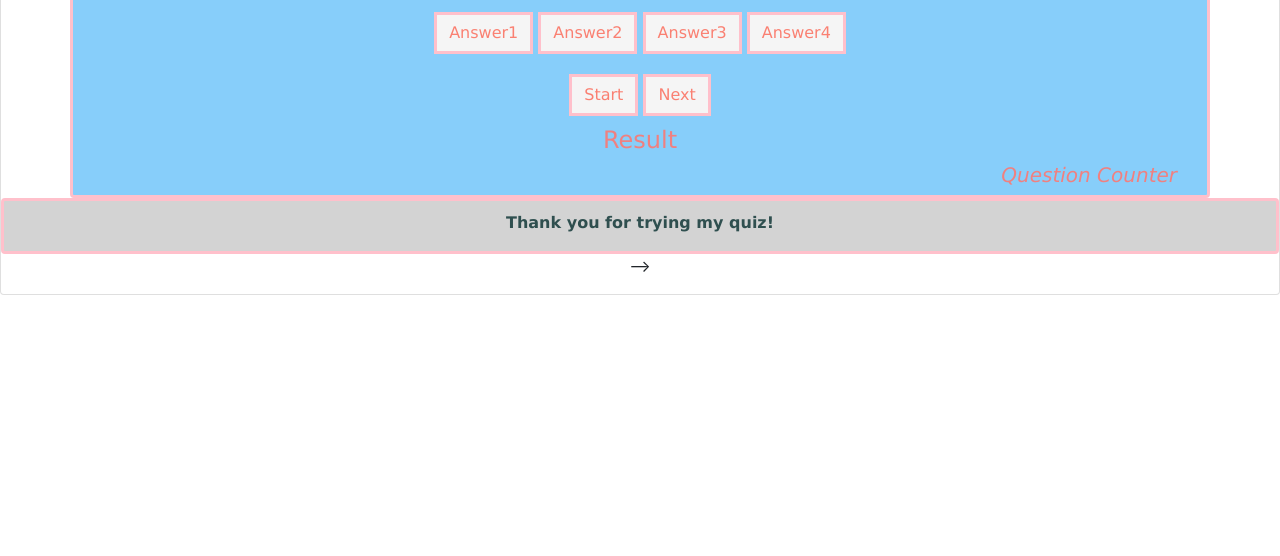
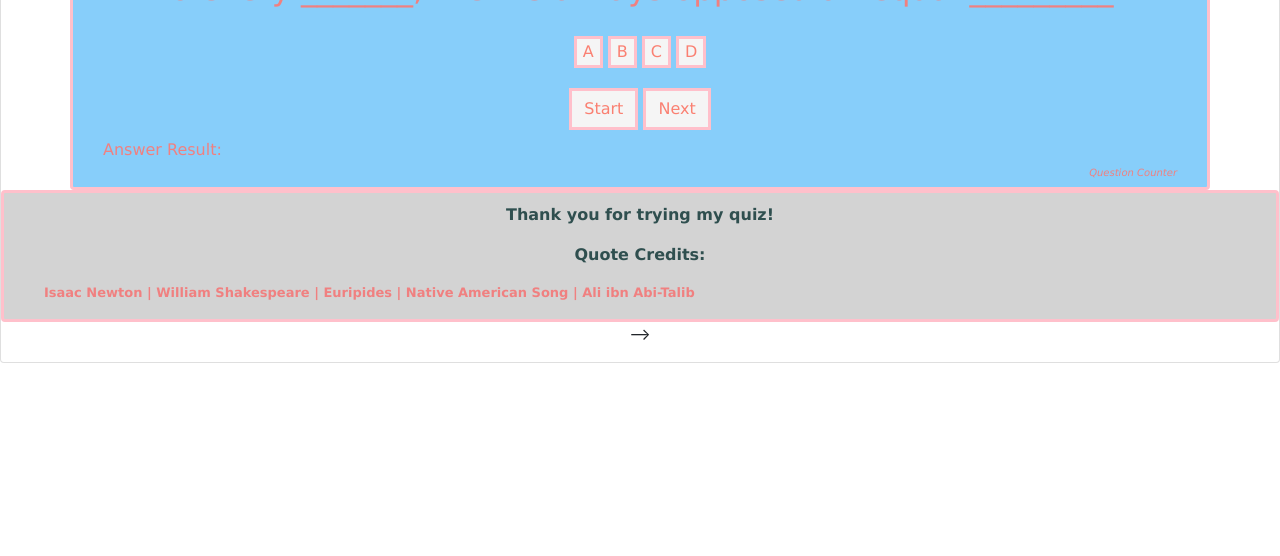
Before and after one commit to nataliemichelsen/Coding-Quiz, a plain HTML site: page index.html in a window 1280 px wide. Shown: the part 244-800 px from the top of the page. Drawn offline with nearby package versions, Linux system fonts and the light colour scheme.

Commit message:
Coding Quiz Commit 3

```diff
--- a/index.html
+++ b/index.html
@@ -8,7 +8,7 @@
     <link rel="stylesheet" href="https://stackpath.bootstrapcdn.com/bootstrap/4.4.1/css/bootstrap.min.css"
         integrity="sha384-Vkoo8x4CGsO3+Hhxv8T/Q5PaXtkKtu6ug5TOeNV6gBiFeWPGFN9MuhOf23Q9Ifjh" crossorigin="anonymous">
     <link rel="stylesheet" href="style.css">
-    <title>Coding Quiz</title>
+    <title>Coding Quiz - SMCIV4 Quotes</title>
 </head>
 
 <body>
@@ -24,18 +24,18 @@
         <div class="card text-center">
             <div class="card-header">
                 <h1 class="header" >
-                    Code Quiz
+                    Quotes Quiz
                 </h1>
             </div>
             <div class="container">
                 <div id="question-container" class="hide">
                     <div class="card-body">
-                        <div id="question"></div>
+                        <div id="question">Fill in the missing word(s):</div>
                         <div id="answers" class="btn-grid">
-                            <button class="btn">Answer1</button>
-                            <button class="btn">Answer2</button>
-                            <button class="btn">Answer3</button>
-                            <button class="btn">Answer4</button>
+                            <button class="btn1">A</button>
+                            <button class="btn2">B</button>
+                            <button class="btn3">C</button>
+                            <button class="btn4">D</button>
                         </div>
                     </div>
                     <div class="controls">
@@ -43,7 +43,7 @@
                         <button id="next-button" class="btn next-button">Next</button>
                     </div>
                     <div class="col-md-12">
-                        <h4 id="result">Result</h4>
+                        <h4 id="result">Answer Result:</h4>
                     </div>
                     <div class="col-md-12">
                         <h5 id="question-counter">Question Counter</h5>
@@ -52,6 +52,8 @@
             </div>
             <div class="footer">
                 <p>Thank you for trying my quiz!</p>
+                <p>Quote Credits:</p>
+                    <ol id="QC" >Isaac Newton | William Shakespeare | Euripides | Native American Song | Ali ibn Abi-Talib  </ol>
               </div>
     </body> -->
     <p id="demo"></p>
--- a/script.js
+++ b/script.js
@@ -1,38 +1,44 @@
 let questionArr = [
     {
-        question: "Question 1",
-        answers: ["answer1", "answer2", "answer3", "answer4"],
-        correctAnswer: "answer1"
+        question: "To every _______, their is always opposed an equal _________.",
+        answers: ["sister, brother", "country, hunter", "players, physics", "action, reaction"],
+        correctAnswer: "action, reaction"
     },
     {
-        question: "Question 2",
-        answers: ["answer1", "answer2", "answer3", "answer4"],
-        correctAnswer: "answer1"
+        question: "If ________ be the food of _______, play on.",
+        answers: ["music, love", "dairy, frogs", "grapes, toys", "laughter, life"],
+        correctAnswer: "music, love"
     },
     {
-        question: "Question 3",
-        answers: ["answer1", "answer2", "answer3", "answer4"],
-        correctAnswer: "answer1"
+        question: "The wisest men follow their own ___________.",
+        answers: ["mother", "direction", "leader", "fences"],
+        correctAnswer: "direction"
     },
     {
-        question: "Question 4",
-        answers: ["answer1", "answer2", "answer3", "answer4"],
-        correctAnswer: "answer1"
+        question: "We do not _________ the Earth from our ancestors, we ________ it from our children.",
+        answers: ["inherit, borrow", "take, return", "lead, make", "want, need"],
+        correctAnswer: "inherit, borrow"
     },
     {
-        question: "Question 5",
-        answers: ["answer1", "answer2", "answer3", "answer4"],
-        correctAnswer: "answer1"
+        question: "There is no wealth like ____________, no poverty like _____________.",
+        answers: ["apples, firewood", "horses, ice cream", "knowledge, ignorance", "basketball, popcorn"],
+        correctAnswer: "knowledge, ignorance"
     }
 ]
 
+// question: "Question 1",
+// answers: ["answer1", "answer2", "answer3", "answer4"],
+// correctAnswer: "answer1"
+
 var startButton = document.getElementById("")
+var nextButton = document.getElementById("")
 var questionDiv = document.getElementById("question")
 var answerDiv = document.getElementById("answers")
 var resultDiv = document.getElementById("result")
 var counterDiv = document.getElementById("question-counter")
 var quizDiv = document.getElementById("")
-var timeDiv = document.getElementById("time-score-counter")
+var timeDiv = document.getElementById("time-counter")
+var scoreDiv = document.getElementById("score-counter")
 
 let timer = 60;
 let qIndex = 0;
--- a/style.css
+++ b/style.css
@@ -11,6 +11,8 @@
 
 #question-counter {
     text-align: right;
+    font-size: 10px;
+    font-family: Verdana, Geneva, Tahoma, sans-serif;
 }
 
 #title-question-answer {
@@ -44,6 +46,42 @@
     border-style: solid;
 }
 
+.btn1 {
+    color: salmon;
+    background-color: whitesmoke;
+    border-width: thick;
+    border: pink;
+    border-radius: inherit;
+    border-style: solid;
+}
+
+.btn2 {
+    color: salmon;
+    background-color: whitesmoke;
+    border-width: thick;
+    border: pink;
+    border-radius: inherit;
+    border-style: solid;
+}
+
+.btn3 {
+    color: salmon;
+    background-color: whitesmoke;
+    border-width: thick;
+    border: pink;
+    border-radius: inherit;
+    border-style: solid;
+}
+
+.btn4 {
+    color: salmon;
+    background-color: whitesmoke;
+    border-width: thick;
+    border: pink;
+    border-radius: inherit;
+    border-style: solid;
+}
+
 .header {
     color: lightcoral;
 }
@@ -66,6 +104,9 @@
 
 #result {
     padding-top: 10px;
+    font-size: inherit;
+    text-align: justify;
+    font-family: Verdana, Geneva, Tahoma, sans-serif;
 }
 
 #question-counter {
@@ -82,12 +123,19 @@
     border: pink;
     border-radius: inherit;
     border-style: solid;
-    text-align: inherit;
+    text-align: center;
     padding-top: 10px;
     color: darkslategray;
     font-family: Verdana, Geneva, Tahoma, sans-serif;
     font-weight: bold;
   }
+
+#QC {
+    color: lightcoral;
+    padding-bottom: inherit;
+    text-align: justify;
+    font-size: 13px;
+}
 
 /* // Small devices (landscape phones, 576px and up) */
 @media (min-width: 576px) { }
```
